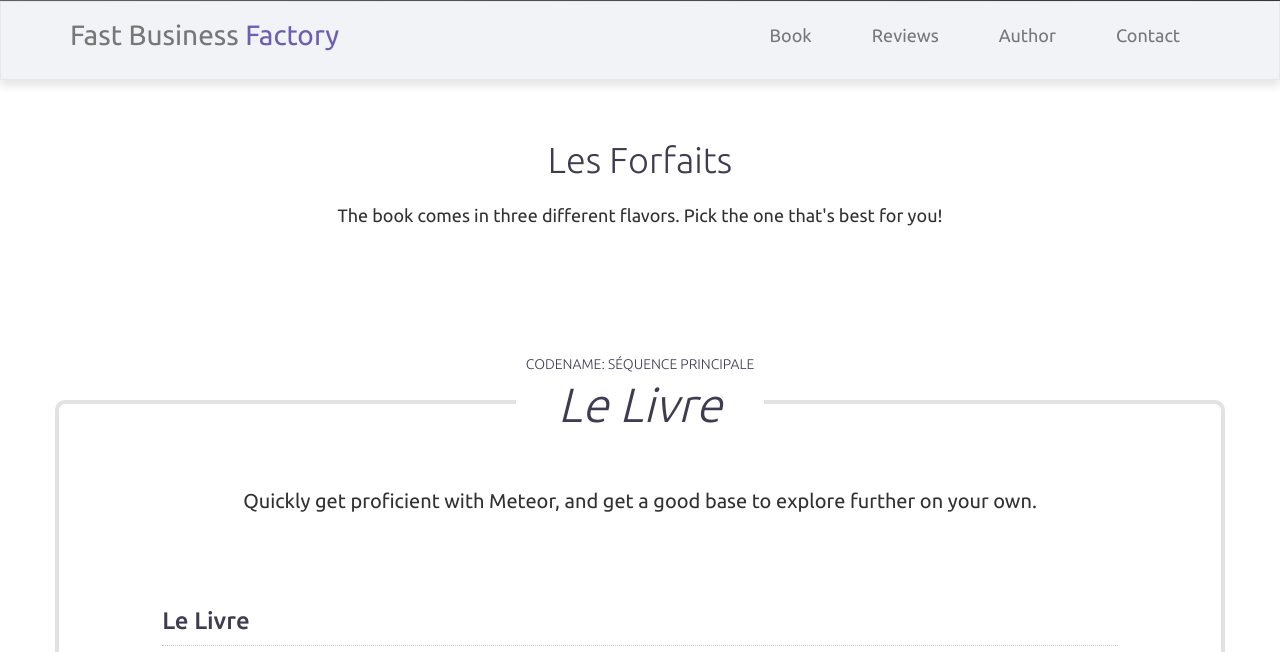
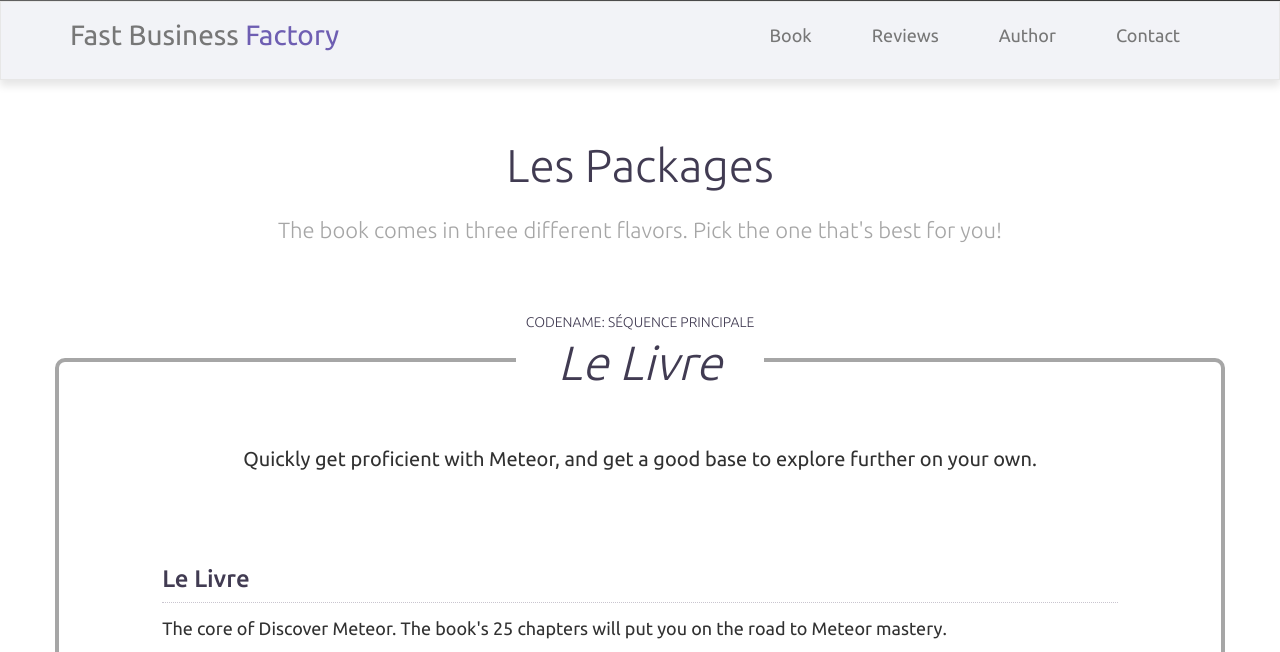
Before and after one commit to hraben/fbf-landing-ebook, a plain HTML site: page packages.html in a window 1280 px wide. Shown: the part 799-1451 px from the top of the page. Drawn offline with nearby package versions, Linux system fonts and the light colour scheme; a web font is replaced by a local one.

```diff
--- a/packages.html
+++ b/packages.html
@@ -57,7 +57,7 @@
       <header class="page-title">
         <div class="row">
           <div class="col-md-12 text-center">
-            <h2 class="text-capitalize">Les forfaits</h2>
+            <h2 class="text-capitalize">Les packages</h2>
             <p>The book comes in three different flavors. Pick the one that's best for you!</p>
           </div>
         </div>
--- a/sass/layouts/_packages.scss
+++ b/sass/layouts/_packages.scss
@@ -6,16 +6,20 @@
 }
 
 .page-title {
-  margin-bottom: 100px;
+  margin-bottom: 40px;
+  font-weight: 300;
   h2 {
-    font-size: 36px;
-    font-weight: 300;
+    font-size: 46px;
     margin-bottom: 20px;
+  }
+  p {
+    font-size: 22px;
+    color: $gray;
   }
 }
 
 .package {
-  border: 4px solid #e2e1e4;
+  border: 4px solid $gray;
   border-radius: 10px;
   padding: 80px 0 20px 0;
   margin-bottom: 100px;
--- a/sass/utils/_variables.scss
+++ b/sass/utils/_variables.scss
@@ -2,6 +2,7 @@
 $black-smooth: #111111;
 $blue:  #2c97de;
 $green: #2cbf6d;
+$gray: lighten(gray, 15%);
 $purple-dark: #6e5eb2;
 $purple-light: #a399cd;
 $red: #d66039;
```
Also changed, not shown: css/main.css, 1 other file.
